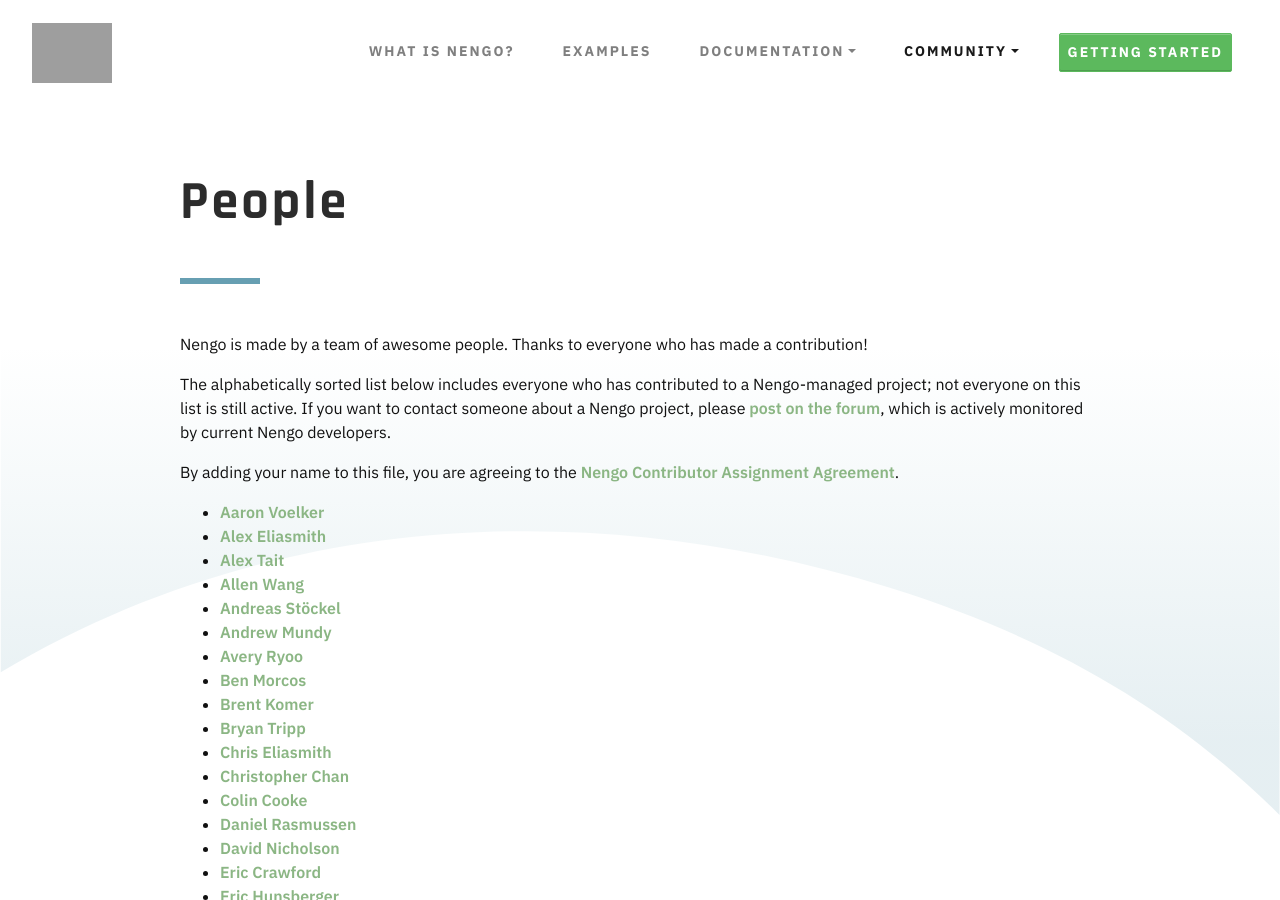
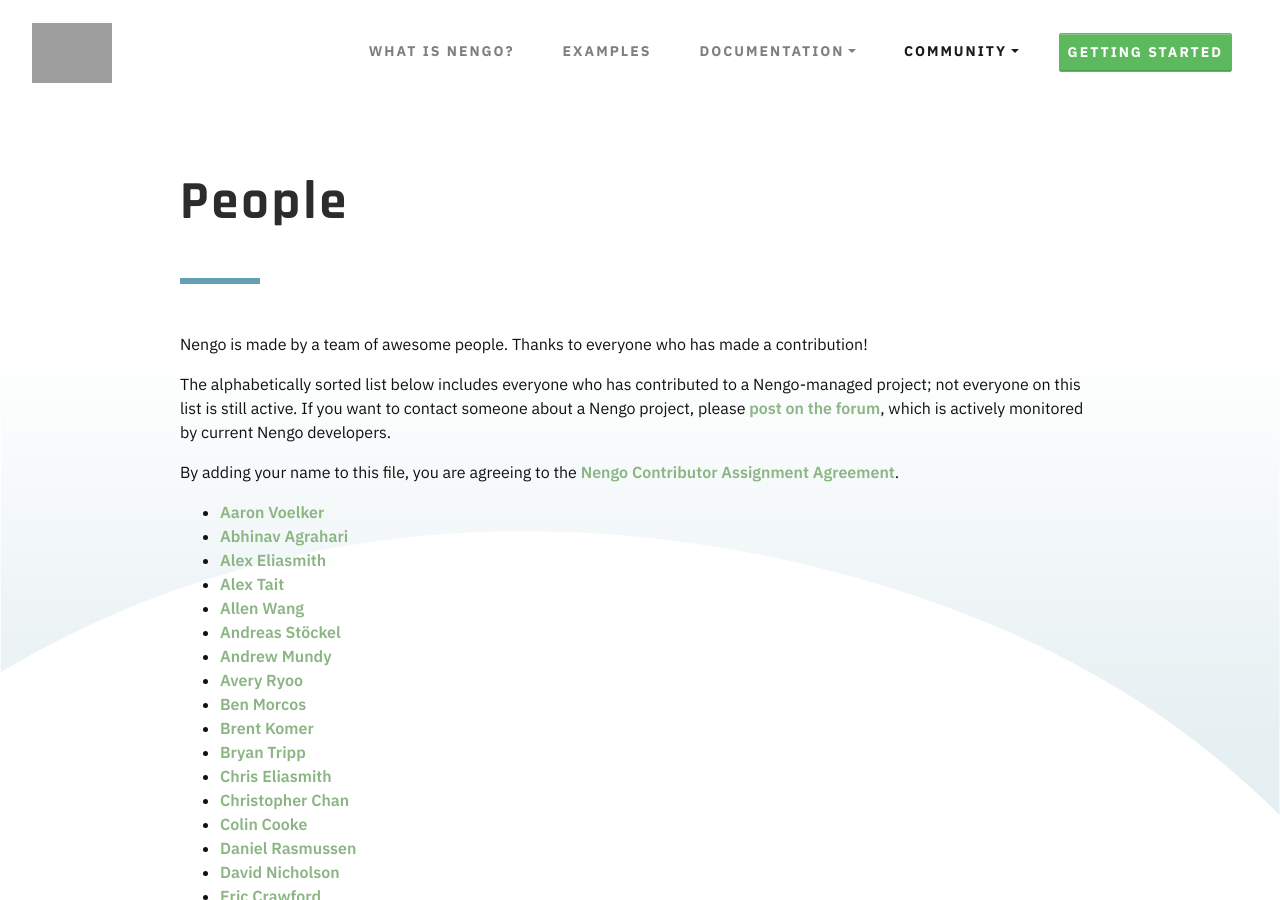
Before and after one commit to nengo/nengo.github.io, a Jekyll site: the page built from people.md, in a window 1280 px wide and 900 px high. Built offline with Jekyll 4.4.1, drawn with Linux system fonts in a browser that asks for light colours; nearby versions of some CDN libraries.

Commit message:
Add Abhinav Agrahari to list of contributors

```diff
--- a/people.md
+++ b/people.md
@@ -18,6 +18,7 @@
 [Nengo Contributor Assignment Agreement]({{ site.baseurl }}{% link caa.md %}).
 
 - [Aaron Voelker](mailto:arvoelke@gmail.com)
+- [Abhinav Agrahari](mailto:aagrahar@uwaterloo.ca)
 - [Alex Eliasmith](mailto:weliasmith@uwaterloo.ca)
 - [Alex Tait](mailto:atait@ieee.org)
 - [Allen Wang](mailto:allen.houze.wang@gmail.com)
```
